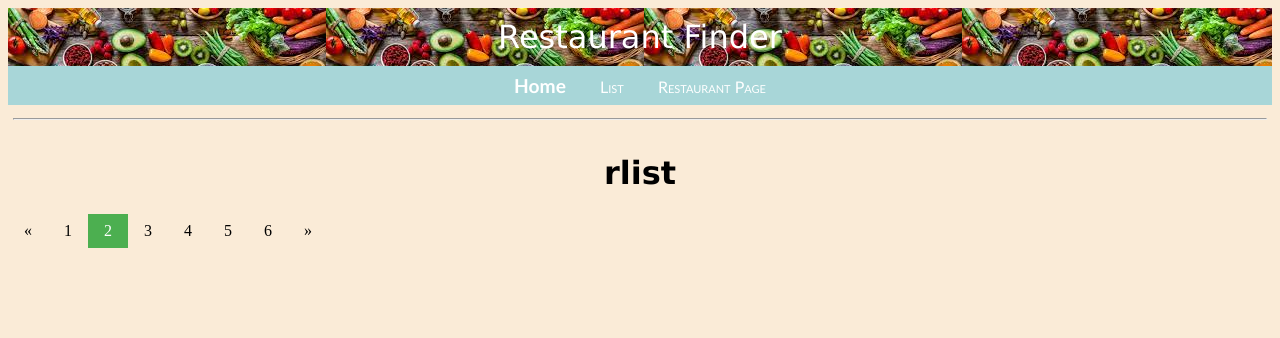
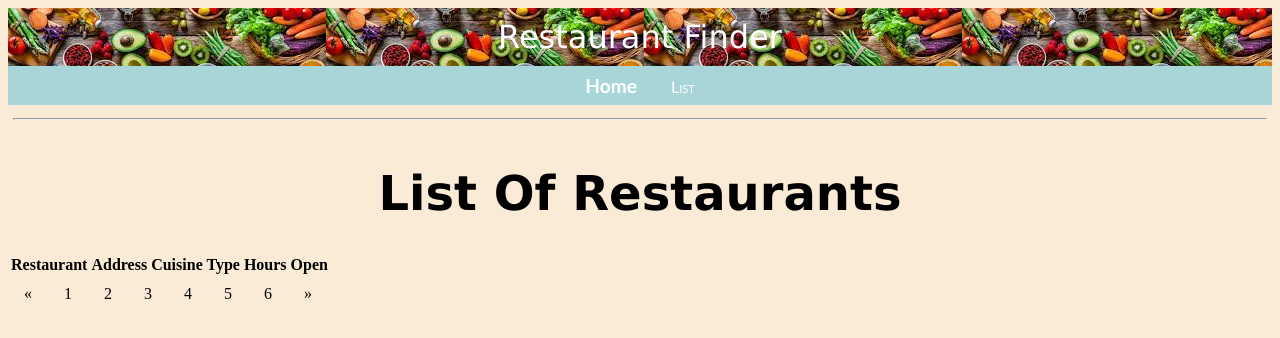
Before and after one commit to Gaving070/RestuarantFinder, a Flask app: page /rlist/ in a window 1280 px wide. Shown: the top 338 px of the page. Run offline with Flask 2, Linux system fonts and the light colour scheme; lists and menus that the app fills with data are empty.

Commit message:
Add files via upload

```diff
--- a/RestFinder/app.py
+++ b/RestFinder/app.py
@@ -1,7 +1,6 @@
 from flask import Flask
 from datetime import datetime
 from flask import render_template
-import re
 import requests
 
 url = "https://restaurants-near-me-usa.p.rapidapi.com/restaurants/location/state/NJ/city/Belmar/0"
@@ -13,18 +12,19 @@ headers = {
 
 response = requests.request("GET", url, headers=headers)
 
+print(response.text)
+
 app = Flask(__name__)
+
 @app.route("/")
 def home():
     return render_template("hometemp.html")
-    return "Hello, Welcome to the Jersey Shore Restaurant Finder!"
-def search():
-    print(response.text)
+
 
 @app.route("/rlist/")
 def rlist():
     return render_template("rlist.html")
 
-@app.route("/rpage/")
-def rpage():
-    return render_template("rpage.html")
+
+def search():
+    print("hello")
--- a/RestFinder/static/site.css
+++ b/RestFinder/static/site.css
@@ -54,12 +54,19 @@
   }
   h1{
       text-align: center;
-      font-size: 32px;
+      font-size: 48px;
       font-family: 'Lucida Sans', 'Lucida Sans Regular', 'Lucida Grande', 'Lucida Sans Unicode', Geneva, Verdana, sans-serif
+  }
+  h2{
+      text-align:center;
+      font: "Comic Sans";
+      text-decoration-color: lightgrey;
   }
 
   .pagination {
     display: inline-block;
+    text-align: center;
+    box-align: center;
   }
 
   .pagination a {
@@ -68,13 +75,25 @@
     padding: 8px 16px;
     text-decoration: none;
     transition: background-color .3s;
+    text-align: center;
   }
 
   .pagination a.active {
     background-color: #4CAF50;
     color: white;
+    text-align: center;
   }
 
   .pagination a:hover:not(.active) {
       background-color: #ddd;
+      text-align: center;
+
   }
+
+  .locationform{
+      text-align: center
+  }
+
+  .table{
+      text-align: center
+  }
--- a/RestFinder/templates/rlist.html
+++ b/RestFinder/templates/rlist.html
@@ -14,7 +14,6 @@
         <div class="navbar">
             <a href="{{ url_for('home') }}" class="navbar-brand">Home</a>
             <a href="{{ url_for('rlist') }}" class="navbar-item">List</a>
-            <a href="{{ url_for('rpage') }}" class="navbar-item">Restaurant Page</a>
         </div>
 
         <div class="body-content">
@@ -22,11 +21,37 @@
             {% endblock %}
             <hr/>
         </div>
-        <h1>rlist</h1>
+        <h1>List Of Restaurants</h1>
+            <script>
+            document.getElementById("restaurants").innerHTML = JSON.stringify(arr,null,9)
+            x
+            const api_url = 'https://restaurants-near-me-usa.p.rapidapi.com/restaurants/location/state/NJ/city/Belmar/0';
+            $(document).ready(function() {
+                $.get(api_url, function(data, status) {
+                    var restaurants = (data.restaurants);
+                    $.each(restaurants), function(index, restaurants) {
+                        $("#data").append('<tr><td>' + restaurantName[0] + '</td><td>' + restaurantName[2] + '</td><td>' + restaurantName[5] + '</td><td>' + state[6] + '</td><td>' + state[7] + '</td><td>' + state[9] + '</td></tr>')
+                    })
+                  })
+                })
+            </script>
+            <script src="https://cdnjs.cloudflare.com/ajax/libs/jquery/3.3.1/jquery.min.js"></script>
+            <table class="table" id="data">
+              <tr>
+                <th>Restaurant</th>
+                <th>Address</th>
+                <th>Cuisine Type</th>
+                <th>Hours Open</th>
+              </tr>
+
+            </table>
+        </body>
+
+
         <div class="pagination">
             <a href="#">&laquo;</a>
             <a href="#">1</a>
-            <a href="#" class="active">2</a>
+            <a href="#">2</a>
             <a href="#">3</a>
             <a href="#">4</a>
             <a href="#">5</a>
```
Also changed, not shown: RestFinder/templates/hometemp.html (+42 -10 lines), RestFinder/static/icons/Burgers.png (added), RestFinder/static/icons/Pizza.jpg (added), RestFinder/static/icons/chinesefood.jpg (added), RestFinder/static/icons/seafood.png.jpg (added).
